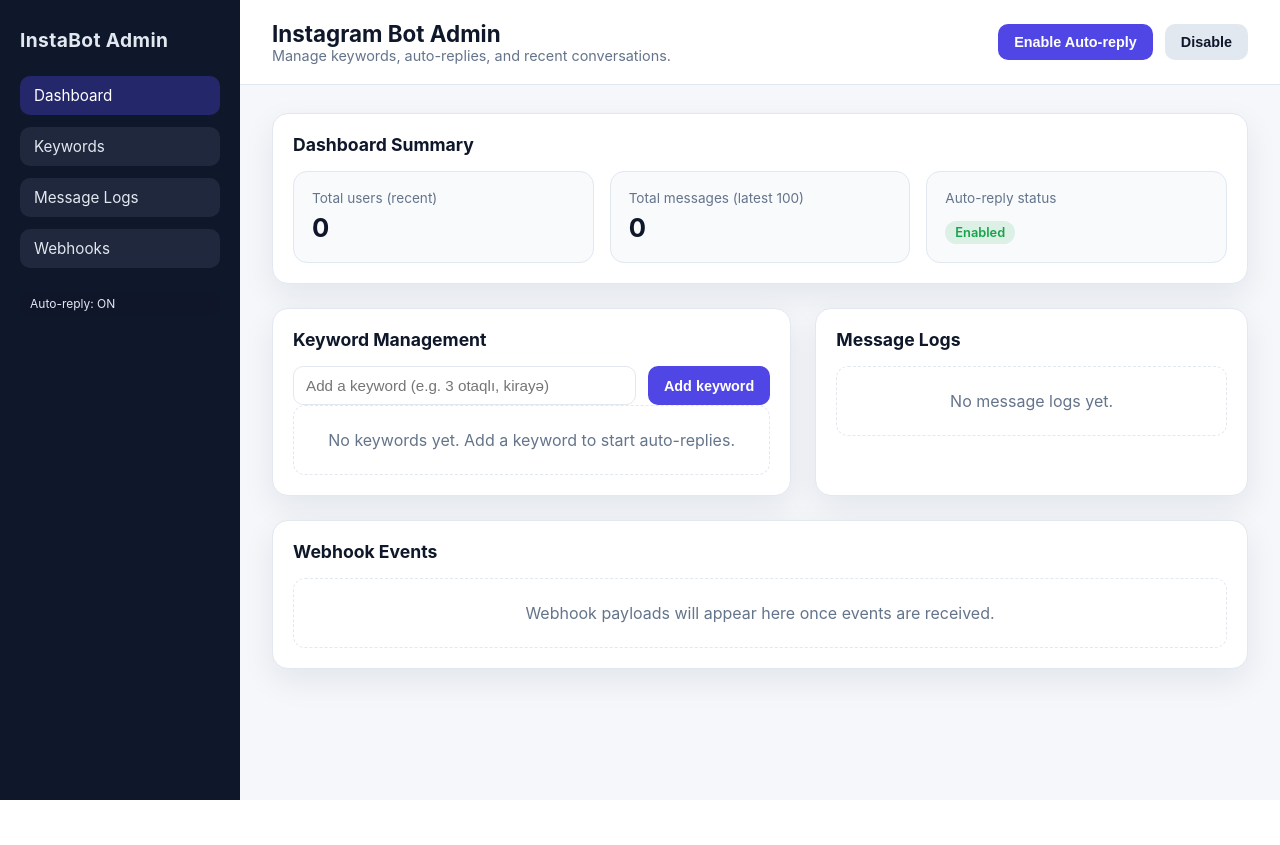
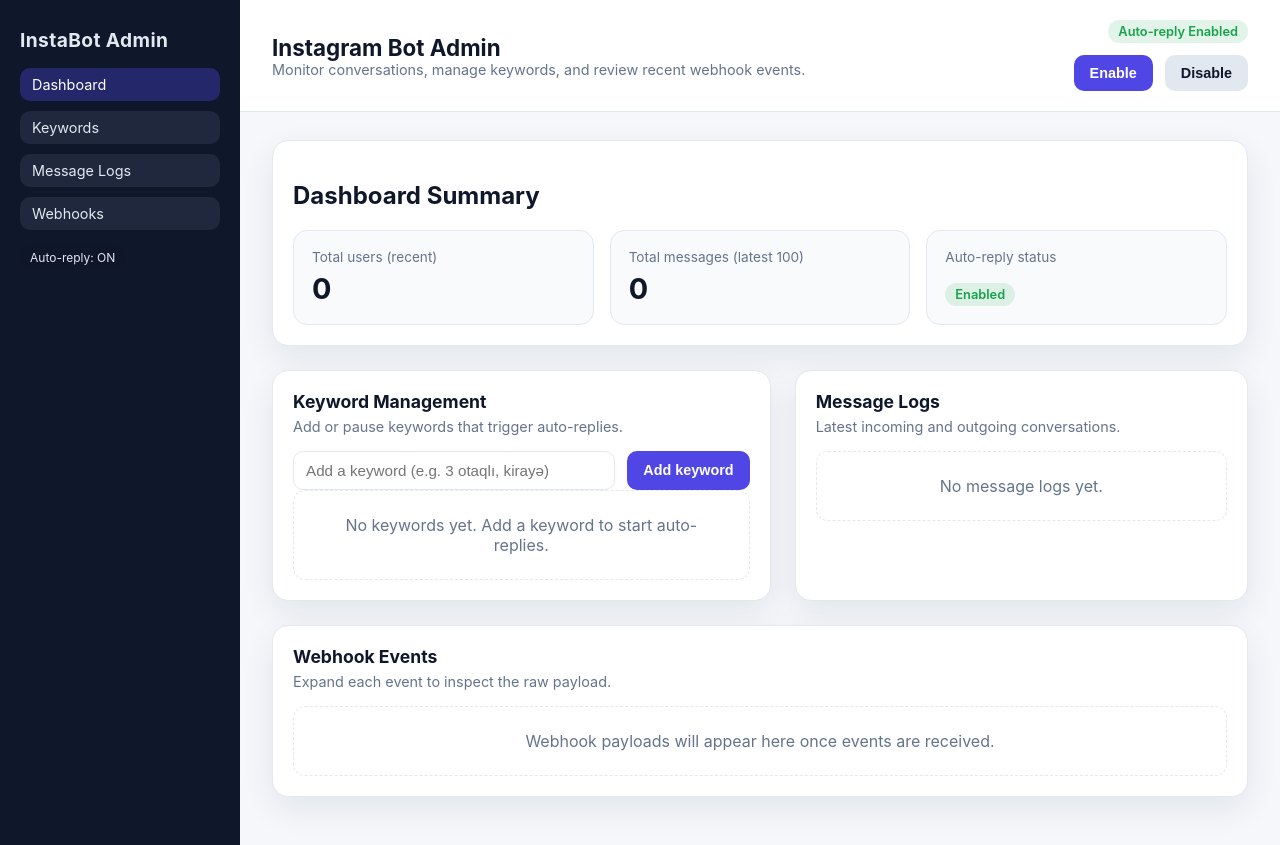
Before and after one commit to AsadAsadov/insta-bot, a FastAPI app: page /admin in a window 1280 px wide. Before the commit the page ends 800 px from the top, so only its background shows below. Run offline with FastAPI, Linux system fonts and the light colour scheme.

Commit message:
Fix admin session and UI

```diff
--- a/app/main.py
+++ b/app/main.py
@@ -6,6 +6,7 @@ from typing import Any, Dict, Optional
 
 from fastapi import FastAPI, Form, HTTPException, Query, Request
 from fastapi.responses import HTMLResponse, JSONResponse, RedirectResponse
+from fastapi.staticfiles import StaticFiles
 from fastapi.templating import Jinja2Templates
 from sqlalchemy import select
 
@@ -19,6 +20,7 @@ VERIFY_TOKEN = os.getenv("IG_WEBHOOK_VERIFY_TOKEN", "change-me")
 app = FastAPI(title="Insta Bot Web Service")
 
 TEMPLATES = Jinja2Templates(directory="app/templates")
+app.mount("/static", StaticFiles(directory="app/static"), name="static")
 
 
 @app.on_event("startup")
--- a/app/static/admin.css
+++ b/app/static/admin.css
@@ -32,18 +32,18 @@ a {
 }
 
 .layout {
-  display: grid;
-  grid-template-columns: 240px 1fr;
+  display: flex;
+  flex-direction: column;
   min-height: 100vh;
 }
 
 .sidebar {
   background: #0f172a;
   color: #e2e8f0;
-  padding: 28px 20px;
+  padding: 20px;
   display: flex;
   flex-direction: column;
-  gap: 24px;
+  gap: 16px;
 }
 
 .sidebar .logo {
@@ -54,19 +54,18 @@ a {
 
 .sidebar nav {
   display: flex;
-  flex-direction: column;
-  gap: 12px;
+  flex-wrap: wrap;
+  gap: 10px;
 }
 
 .sidebar a {
-  display: flex;
+  display: inline-flex;
   align-items: center;
-  justify-content: space-between;
-  padding: 10px 14px;
+  padding: 8px 12px;
   border-radius: 10px;
   background: rgba(148, 163, 184, 0.12);
   color: #e2e8f0;
-  font-size: 0.95rem;
+  font-size: 0.9rem;
 }
 
 .sidebar a.active {
@@ -80,6 +79,7 @@ a {
   border-radius: 999px;
   font-size: 0.75rem;
   color: #e2e8f0;
+  width: fit-content;
 }
 
 .main {
@@ -90,15 +90,14 @@ a {
 
 .topbar {
   background: var(--panel);
-  padding: 20px 32px;
+  padding: 20px;
   border-bottom: 1px solid var(--border);
   display: flex;
-  align-items: center;
-  justify-content: space-between;
+  flex-direction: column;
   gap: 16px;
 }
 
-.topbar h1 {
+.title-stack h1 {
   margin: 0;
   font-size: 1.4rem;
 }
@@ -108,8 +107,14 @@ a {
   font-size: 0.9rem;
 }
 
+.header-status {
+  display: flex;
+  flex-direction: column;
+  gap: 12px;
+}
+
 .container {
-  padding: 28px 32px 48px;
+  padding: 20px;
   display: flex;
   flex-direction: column;
   gap: 24px;
@@ -123,14 +128,27 @@ a {
   padding: 20px;
 }
 
-.card h2 {
-  margin: 0 0 16px;
+.section-header {
+  display: flex;
+  flex-direction: column;
+  gap: 6px;
+  margin-bottom: 16px;
+}
+
+.section-header h2 {
+  margin: 0;
   font-size: 1.1rem;
+}
+
+.section-header p {
+  margin: 0;
+  color: var(--muted);
+  font-size: 0.9rem;
 }
 
 .summary-grid {
   display: grid;
-  grid-template-columns: repeat(auto-fit, minmax(200px, 1fr));
+  grid-template-columns: repeat(auto-fit, minmax(180px, 1fr));
   gap: 16px;
 }
 
@@ -176,7 +194,7 @@ a {
 
 .grid-two {
   display: grid;
-  grid-template-columns: minmax(0, 1.2fr) minmax(0, 1fr);
+  grid-template-columns: 1fr;
   gap: 24px;
 }
 
@@ -369,44 +398,50 @@ details pre {
   border: 1px dashed var(--border);
 }
 
-@media (max-width: 1024px) {
+@media (min-width: 900px) {
   .layout {
-    grid-template-columns: 1fr;
+    display: grid;
+    grid-template-columns: 240px 1fr;
   }
 
   .sidebar {
+    min-height: 100vh;
+    padding: 28px 20px;
+  }
+
+  .sidebar nav {
+    flex-direction: column;
+  }
+
+  .topbar {
+    flex-direction: row;
+    align-items: center;
+    justify-content: space-between;
+    gap: 24px;
+    padding: 20px 32px;
+  }
+
+  .header-status {
+    align-items: flex-end;
+  }
+
+  .container {
+    padding: 28px 32px 48px;
+  }
+
+  .grid-two {
+    grid-template-columns: minmax(0, 1.1fr) minmax(0, 1fr);
+  }
+}
+
+@media (min-width: 1200px) {
+  .summary-card .value {
+    font-size: 1.8rem;
+  }
+
+  .keyword-pill {
     flex-direction: row;
     align-items: center;
     justify-content: space-between;
   }
-
-  .sidebar nav {
-    flex-direction: row;
-    flex-wrap: wrap;
-  }
 }
-
-@media (max-width: 768px) {
-  .topbar {
-    flex-direction: column;
-    align-items: flex-start;
-  }
-
-  .container {
-    padding: 20px;
-  }
-
-  .grid-two {
-    grid-template-columns: 1fr;
-  }
-
-  .keyword-item {
-    flex-direction: column;
-    align-items: flex-start;
-  }
-
-  .inline-actions {
-    width: 100%;
-    flex-wrap: wrap;
-  }
-}
--- a/app/templates/admin.html
+++ b/app/templates/admin.html
@@ -4,7 +4,7 @@
     <meta charset="utf-8" />
     <meta name="viewport" content="width=device-width, initial-scale=1" />
     <title>Insta Bot Admin</title>
-    <link rel="stylesheet" href="/static/admin.css" />
+    <link rel="stylesheet" href="{{ url_for('static', path='admin.css') }}" />
   </head>
   <body>
     <div class="layout">
@@ -23,14 +23,19 @@
 
       <main class="main">
         <header class="topbar">
-          <div>
+          <div class="title-stack">
             <h1>Instagram Bot Admin</h1>
-            <div class="subtitle">Manage keywords, auto-replies, and recent conversations.</div>
+            <div class="subtitle">Monitor conversations, manage keywords, and review recent webhook events.</div>
           </div>
+          <div class="header-status">
+            <span class="status-pill {{ 'active' if auto_reply_enabled else 'inactive' }}">
+              Auto-reply {{ "Enabled" if auto_reply_enabled else "Disabled" }}
+            </span>
             <form method="post" action="/admin/auto-reply" class="form-row">
-            <button class="button" type="submit" name="enabled" value="true">Enable Auto-reply</button>
+              <button class="button" type="submit" name="enabled" value="true">Enable</button>
               <button class="button secondary" type="submit" name="enabled" value="false">Disable</button>
             </form>
+          </div>
         </header>
 
         <div class="container">
@@ -63,25 +68,28 @@
 
           <section class="grid-two">
             <section id="keywords" class="card">
+              <div class="section-header">
                 <h2>Keyword Management</h2>
+                <p>Add or pause keywords that trigger auto-replies.</p>
+              </div>
               <form method="post" action="/admin/keywords" class="form-row">
                 <input id="keyword" name="keyword" type="text" placeholder="Add a keyword (e.g. 3 otaqlı, kirayə)" />
                 <button class="button" type="submit">Add keyword</button>
               </form>
 
               {% if keywords %}
-                <ul class="keywords-list">
+                <div class="pill-grid">
                   {% for keyword in keywords %}
-                    <li class="keyword-item">
-                      <div class="keyword-meta">
-                        <strong>{{ keyword.keyword }}</strong>
+                    <div class="keyword-pill">
+                      <div class="pill-info">
+                        <span class="pill-text">{{ keyword.keyword }}</span>
                         <span class="badge {{ 'active' if keyword.is_active else 'paused' }}">
                           {{ "Active" if keyword.is_active else "Paused" }}
                         </span>
                       </div>
-                      <div class="inline-actions">
+                      <div class="pill-actions">
                         <form method="post" action="/admin/keywords/{{ keyword.id }}/toggle">
-                          <button class="button secondary" type="submit">
+                          <button class="button ghost" type="submit">
                             {{ "Disable" if keyword.is_active else "Enable" }}
                           </button>
                         </form>
@@ -89,16 +97,19 @@
                           <button class="button danger" type="submit">Delete</button>
                         </form>
                       </div>
-                    </li>
+                    </div>
                   {% endfor %}
-                </ul>
+                </div>
               {% else %}
                 <div class="empty">No keywords yet. Add a keyword to start auto-replies.</div>
               {% endif %}
             </section>
 
             <section id="logs" class="card">
+              <div class="section-header">
                 <h2>Message Logs</h2>
+                <p>Latest incoming and outgoing conversations.</p>
+              </div>
               {% if logs %}
                 <div class="table-wrapper">
                   <table class="table">
@@ -133,7 +144,10 @@
           </section>
 
           <section id="webhooks" class="card">
+            <div class="section-header">
               <h2>Webhook Events</h2>
+              <p>Expand each event to inspect the raw payload.</p>
+            </div>
             {% if logs %}
               <div class="details-list">
                 {% for log in logs %}
```
Also changed, not shown: other parts of app/static/admin.css (+27 -16 lines), app/db.py (+7 -1 lines). Lines whose indentation alone changed are shown as unchanged.
